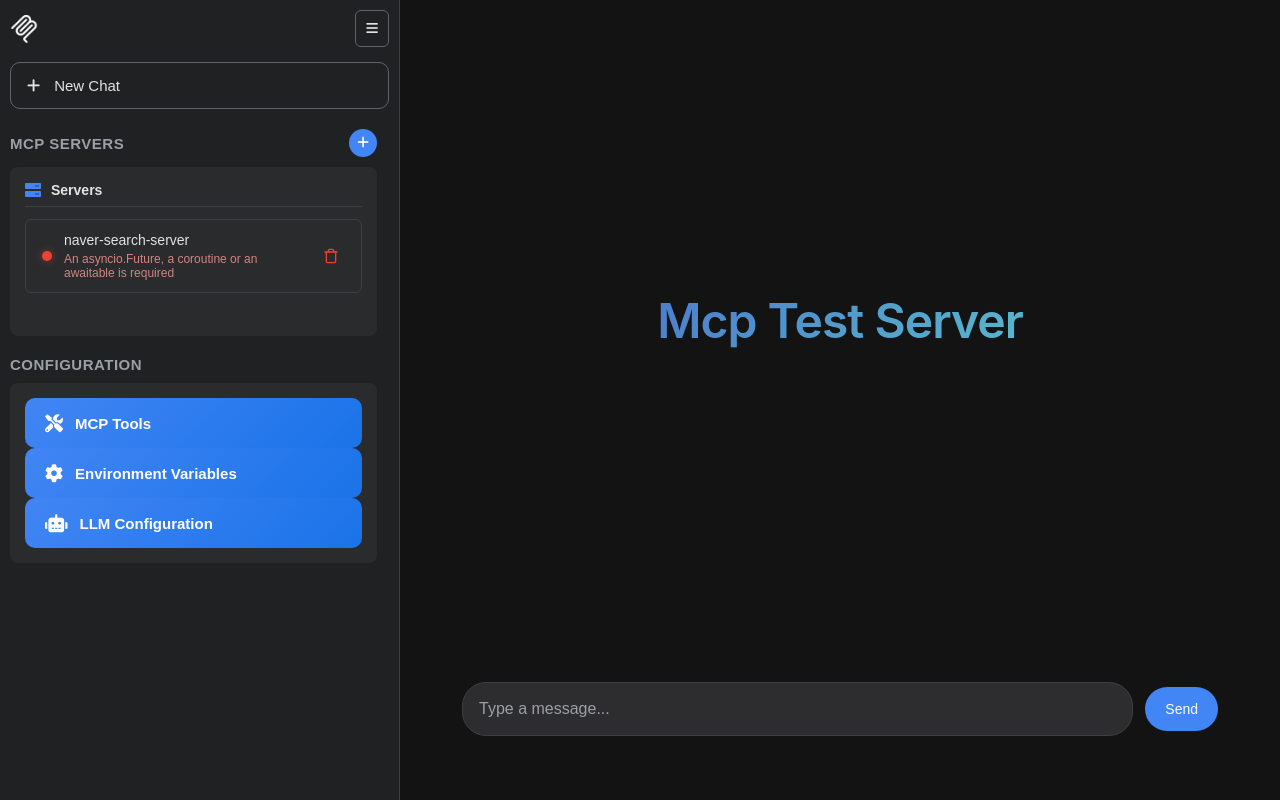
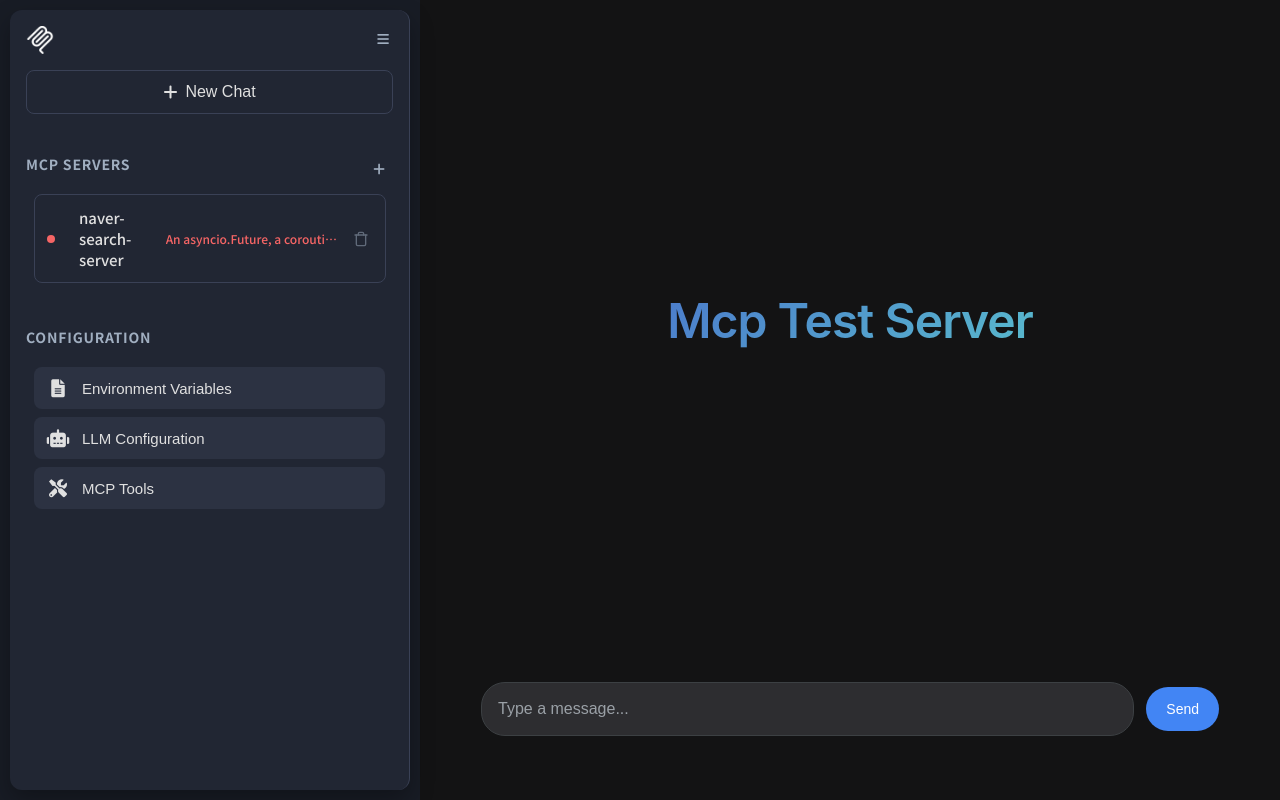
Before and after one commit to parkchanghyup/Telegram_AI_Agent_Bot, a Flask app: page / in a window 1280 px wide. Run offline with Flask 3, Linux system fonts and the light colour scheme; parts of the project's set-up code (start-up, migrations or seed data) failed here and were passed over; some libraries are stand-ins or nearby versions.

Commit message:
feat: sidebar ui 수정

```diff
--- a/frontend/static/script.js
+++ b/frontend/static/script.js
@@ -640,9 +640,7 @@ document.addEventListener('DOMContentLoaded', () => {
         serverDiv.className = 'server-item';
         serverDiv.innerHTML = `
             <span class="status-indicator"></span>
-            <div class="server-info">
-                <div class="server-name">${name}</div>
-            </div>
+            <span>${name}</span>
             <button class="action-btn" title="삭제" onclick="deleteServer(${index})">
                 <svg xmlns="http://www.w3.org/2000/svg" width="16" height="16" viewBox="0 0 24 24" fill="none" stroke="currentColor" stroke-width="2" stroke-linecap="round" stroke-linejoin="round"><polyline points="3 6 5 6 21 6"></polyline><path d="M19 6v14a2 2 0 0 1-2 2H7a2 2 0 0 1-2-2V6m3 0V4a2 2 0 0 1 2-2h4a2 2 0 0 1 2 2v2"></path></svg>
             </button>
@@ -688,9 +686,7 @@ document.addEventListener('DOMContentLoaded', () => {
             const noServersElement = document.createElement('div');
             noServersElement.className = 'server-item';
             noServersElement.innerHTML = `
-                <div class="server-info">
-                    <div class="server-name">⚠️ 등록된 서버가 없습니다</div>
-                </div>
+                <span>⚠️ 등록된 서버가 없습니다</span>
             `;
             serverContainer.appendChild(noServersElement);
         }
@@ -990,9 +986,7 @@ document.addEventListener('DOMContentLoaded', () => {
             (!serverStatus.inactive_servers || serverStatus.inactive_servers.length === 0)) {
             serverListContainer.innerHTML = `
                 <div class="server-item">
-                    <div class="server-info">
-                        <div class="server-name">⚠️ 등록된 서버가 없습니다</div>
-                    </div>
+                    <span>⚠️ 등록된 서버가 없습니다</span>
                 </div>
             `;
         }
@@ -1014,10 +1008,8 @@ document.addEventListener('DOMContentLoaded', () => {
 
         serverDiv.innerHTML = `
             <span class="status-indicator ${status}"></span>
-            <div class="server-info">
-                <div class="server-name">${server.name}</div>
-                ${!isActive && errorMessage ? `<div class="server-error" title="${errorMessage}">${errorMessage}</div>` : ''}
-            </div>
+            <span>${server.name}</span>
+            ${!isActive && errorMessage ? `<span class="server-error" title="${errorMessage}">${errorMessage}</span>` : ''}
             ${actualIndex >= 0 ?
                 `<button class="action-btn" title="삭제" onclick="deleteServer(${actualIndex})">
                     <svg xmlns="http://www.w3.org/2000/svg" width="16" height="16" viewBox="0 0 24 24" fill="none" stroke="currentColor" stroke-width="2" stroke-linecap="round" stroke-linejoin="round"><polyline points="3 6 5 6 21 6"></polyline><path d="M19 6v14a2 2 0 0 1-2 2H7a2 2 0 0 1-2-2V6m3 0V4a2 2 0 0 1 2-2h4a2 2 0 0 1 2 2v2"></path></svg>
--- a/frontend/static/style.css
+++ b/frontend/static/style.css
@@ -1,8 +1,25 @@
 /* Basic Styles */
+/* Import Google Fonts */
+@import url('https://fonts.googleapis.com/css2?family=Noto+Sans+KR:wght@400;500;700&display=swap');
+
+/* Theme variables based on temp.html */
+:root {
+    --bg-primary: #181C25;
+    --bg-secondary: #212633;
+    --bg-tertiary: #2C3242;
+    --text-primary: #E0E0E0;
+    --text-secondary: #A0AEC0;
+    --accent-primary: #3A82F6;
+    --accent-hover: #5A9BFF;
+    --status-active: #48BB78;
+    --status-inactive: #F56565;
+    --border-color: #3A4156;
+}
+
 body {
-    background-color: #131314;
-    color: #e3e3e3;
-    font-family: 'Google Sans', sans-serif;
+    background-color: var(--bg-primary);
+    color: var(--text-primary);
+    font-family: 'Noto Sans KR', 'Google Sans', sans-serif;
     margin: 0;
     height: 100vh;
     overflow: hidden;
@@ -13,29 +30,37 @@ body {
     height: 100vh;
 }
 
-/* Sidebar Styles (ChatGPT Layout, Gemini Colors) */
+/* Sidebar Styles - Updated with temp.html design */
 .sidebar {
     width: 400px;
-    background-color: #202123; /* A slightly different dark for contrast */
-    border-right: 1px solid #3c4043;
+    min-height: 95vh;
+    background-color: var(--bg-secondary);
+    border-right: 1px solid var(--border-color);
     display: flex;
     flex-direction: column;
     transition: width 0.3s ease, padding 0.3s ease;
-    padding: 10px;
+    padding: 16px;
     box-sizing: border-box;
     z-index: 1000;
+    gap: 20px;
+    box-shadow: 0 10px 25px rgba(0,0,0,0.3);
+    border-radius: 12px;
+    margin: 10px;
 }
 
 .sidebar.collapsed {
     width: 0;
     padding: 0;
     overflow: hidden;
+    margin: 0;
+    border: none;
+    box-shadow: none;
 }
 
 .sidebar-header {
     display: flex;
-    flex-direction: column; /* 세로 배치 */
-    gap: 15px; /* 섹션 사이 간격 */
+    flex-direction: column;
+    gap: 15px;
     margin-bottom: 20px;
 }
 
@@ -44,6 +69,7 @@ body {
     justify-content: space-between;
     align-items: center;
     width: 100%;
+    margin-bottom: -4px; /* 새 채팅 버튼과의 간격 미세 조정 */
 }
 
 .logo {
@@ -62,33 +88,38 @@ body {
     width: 100%;
     display: flex;
     align-items: center;
-    gap: 14px;
+    justify-content: center;
+    gap: 8px;
     background-color: transparent;
-    border: 1px solid #5f6368;
-    color: #e3e3e3;
-    padding: 14px 16px;
-    border-radius: 10px;
-    cursor: pointer;
-    font-size: 15px;
+    border: 1px solid var(--border-color);
+    color: var(--text-primary);
+    padding: 12px;
+    border-radius: 8px;
+    cursor: pointer;
+    font-size: 16px;
     font-weight: 500;
-    text-align: left;
+    text-align: center;
     white-space: nowrap;
-    transition: all 0.2s ease;
+    transition: background-color 0.2s, color 0.2s;
 }
 
 .new-chat-btn:hover {
-    background-color: #3c4043;
+    background-color: var(--accent-primary);
+    border-color: var(--accent-primary);
 }
 
 .sidebar-toggle {
-    background: transparent;
-    border: 1px solid #5f6368;
-    color: #e3e3e3;
-    padding: 10px;
-    border-radius: 6px;
-    cursor: pointer;
+    background: none;
+    border: none;
+    color: #A0AEC0;
+    cursor: pointer;
+    padding: 4px;
+    border-radius: 50%;
+    display: flex;
+    align-items: center;
+    justify-content: center;
+    transition: background-color 0.2s, color 0.2s;
     margin-left: 10px;
-    transition: transform 0.3s ease;
 }
 
 .sidebar.collapsed .sidebar-toggle {
@@ -100,7 +131,6 @@ body {
     overflow-y: auto;
     opacity: 1;
     transition: opacity 0.2s ease;
-    padding-right: 12px; /* Add padding for scrollbar */
 }
 
 .sidebar.collapsed .sidebar-content {
@@ -108,14 +138,20 @@ body {
 }
 
 .sidebar-title {
-    font-size: 15px;
-    color: #9aa0a6;
-    margin: 24px 0 12px;
+    font-size: 14px;
+    font-weight: 700;
+    color: #A0AEC0;
     text-transform: uppercase;
-    letter-spacing: 0.5px;
-    font-weight: 600;
+    letter-spacing: 0.8px;
     white-space: nowrap;
-}
+    margin: 0;
+}
+
+.sidebar-section h2.sidebar-title {
+    margin-bottom: 12px; /* Added margin below title text */
+}
+
+
 
 /* Section */
 .section {
@@ -123,13 +159,11 @@ body {
 }
 
 .section-header {
-    padding: 0;
     display: flex;
     justify-content: space-between;
     align-items: center;
     width: 100%;
     text-align: left;
-    margin-bottom: 10px;
 }
 
 .section-header .sidebar-title {
@@ -138,29 +172,36 @@ body {
 
 .section-content {
     display: block;
-    padding: 15px;
-    background-color: #2a2b2c;
+    padding: 8px;
+    padding-bottom: 24px;
     border-radius: 8px;
+}
+
+/* Separated MCP server items */
+.mcp-servers .server-item {
+    background-color: var(--bg-secondary);
+    border: 1px solid var(--border-color);
 }
 
 /* Add Server Button */
 .add-server-btn {
-    background-color: #4285f4;
-    border: none;
-    color: white;
+    background: none;
+    border: none;
+    color: #A0AEC0;
+    cursor: pointer;
+    padding: 4px;
+    border-radius: 50%;
+    display: flex;
+    align-items: center;
+    justify-content: center;
+    transition: background-color 0.2s, color 0.2s;
     width: 28px;
     height: 28px;
-    border-radius: 50%;
-    display: flex;
-    align-items: center;
-    justify-content: center;
-    cursor: pointer;
-    transition: all 0.2s ease;
 }
 
 .add-server-btn:hover {
-    background-color: #5a95f5;
-    transform: scale(1.1);
+    background-color: #2C3242;
+    color: #E0E0E0;
 }
 
 .save-config-container {
@@ -628,60 +669,57 @@ body {
     background: #5f6368;
 }
 
-/* MCP Server Configuration Styles - Simplified */
-#server-list-items {
-    max-height: 200px;
-    overflow-y: auto;
-    margin-bottom: 15px;
-}
 
 /* 서버 목록 스타일 */
 .server-list {
     display: flex;
     flex-direction: column;
-    gap: 10px;
+    gap: 8px;
 }
 
 /* 서버 항목 스타일 */
 .server-item {
-    background-color: #2a2b2c;
-    border-radius: 6px;
-    margin-bottom: 8px;
-    border: 1px solid #3c4043;
-    transition: background-color 0.2s ease;
-    display: flex;
-    align-items: center;
-    padding: 12px 16px;
+    width: 93%;
+    padding: 12px;
+    background-color: var(--bg-tertiary);
+    border: none;
+    border-radius: 8px;
+    color: var(--text-primary);
+    font-size: 15px;
+    font-weight: 500;
+    cursor: pointer;
+    transition: background-color 0.2s;
+    display: flex;
+    align-items: center;
     gap: 12px;
+    text-align: left;
 }
 
 .server-item:hover {
-    background-color: #323436;
+    background-color: #383e52;
 }
 
 /* 상태 표시기 스타일 */
 .status-indicator {
-    width: 10px;
-    height: 10px;
+    width: 8px;
+    height: 8px;
     border-radius: 50%;
-    background-color: #333;
+    margin-right: 12px;
     flex-shrink: 0;
 }
 
 .status-indicator.active {
-    background-color: #34a853;
-    box-shadow: 0 0 8px rgba(52, 168, 83, 0.5);
+    background-color: var(--status-active);
 }
 
 .status-indicator.inactive {
-    background-color: #ea4335;
-    box-shadow: 0 0 8px rgba(234, 67, 53, 0.5);
+    background-color: var(--status-inactive);
 }
 
 /* 서버 정보 스타일 */
 .server-info {
-    flex: 1;
-    min-width: 0;
+    flex-grow: 1;
+    overflow: hidden;
     display: flex;
     flex-direction: column;
     gap: 4px;
@@ -689,37 +727,44 @@ body {
 
 .server-name {
     font-weight: 500;
-    font-size: 14px;
-    color: #e3e3e3;
+    color: #E0E0E0;
+    white-space: nowrap;
     overflow: hidden;
     text-overflow: ellipsis;
-    white-space: nowrap;
 }
 
 .server-error {
     font-size: 12px;
-    color: #ff9999;
-    opacity: 0.8;
+    color: #F56565;
+    white-space: nowrap;
     overflow: hidden;
     text-overflow: ellipsis;
+    margin-right: auto;
 }
 
 /* 액션 버튼 스타일 */
 .action-btn {
-    background-color: transparent;
-    border: none;
-    color: #ea4335;
-    padding: 6px;
-    border-radius: 4px;
-    cursor: pointer;
+    background: none;
+    border: none;
+    color: #A0AEC0;
+    cursor: pointer;
+    padding: 4px;
+    border-radius: 50%;
     display: flex;
     align-items: center;
     justify-content: center;
-    transition: all 0.2s ease;
+    transition: background-color 0.2s, color 0.2s;
+    margin-left: auto; /* Changed from 8px to auto for right alignment */
+    opacity: 0.5;
 }
 
 .action-btn:hover {
-    background-color: rgba(234, 67, 53, 0.2);
+    background-color: var(--bg-tertiary);
+    color: var(--text-primary);
+}
+
+.server-item:hover .action-btn {
+    opacity: 1;
 }
 
 /* 이전 스타일 하위 호환성 유지 */
@@ -803,23 +848,7 @@ body {
 }
 
 /* Scrollbar for server list */
-#server-list-items::-webkit-scrollbar {
-    width: 6px;
-}
-
-#server-list-items::-webkit-scrollbar-track {
-    background: #1e1f20;
-    border-radius: 3px;
-}
-
-#server-list-items::-webkit-scrollbar-thumb {
-    background: #3c4043;
-    border-radius: 3px;
-}
-
-#server-list-items::-webkit-scrollbar-thumb:hover {
-    background: #5f6368;
-}
+/* Server list scrollbar removed */
 
 
 
@@ -1305,39 +1334,45 @@ body {
     flex: 1;
 }
 
-/* Sidebar Action Button Styles */
+/* Sidebar Action Button Styles - Updated */
 .sidebar-section {
-    margin-bottom: 24px;
-}
-
-.sidebar-action-btn {
+    margin-bottom: 20px;
+}
+
+.config-list {
+    display: flex;
+    padding: 8px;
+    flex-direction: column;
+    gap: 8px;
+}
+
+.sidebar-action-btn, .config-action-btn {
     width: 100%;
-    background: linear-gradient(135deg, #4285f4, #1a73e8);
-    color: white;
-    border: none;
-    padding: 16px 20px;
-    border-radius: 10px;
+    padding: 12px;
+    background-color: var(--bg-tertiary);
+    border: none;
+    border-radius: 8px;
+    color: var(--text-primary);
     font-size: 15px;
-    font-weight: 600;
-    cursor: pointer;
-    transition: all 0.2s ease;
+    font-weight: 500;
+    cursor: pointer;
+    transition: background-color 0.2s;
     display: flex;
     align-items: center;
     gap: 12px;
-    font-family: 'Google Sans', sans-serif;
     text-align: left;
-    justify-content: flex-start;
-}
-
-.sidebar-action-btn:hover {
-    background: linear-gradient(135deg, #3367d6, #185abc);
-    transform: translateY(-2px);
-    box-shadow: 0 6px 16px rgba(66, 133, 244, 0.4);
-}
-
-.sidebar-action-btn i {
+}
+
+.sidebar-action-btn:hover, .config-action-btn:hover {
+    background-color: #383e52;
+}
+
+.sidebar-action-btn i, .config-action-btn i, .sidebar-action-btn svg, .config-action-btn svg {
     font-size: 18px;
     flex-shrink: 0;
+    width: 24px; /* Fixed width for icon area */
+    display: flex;
+    justify-content: center;
 }
 
 /* Success Modal Styles */
@@ -1356,7 +1391,7 @@ body {
     animation: fadeIn 0.3s ease-out;
 }
 
-#env-modal-overlay, #llm-modal-overlay {
+#env-modal-overlay, #llm-modal-overlay, #mcp-tools-modal-overlay {
     z-index: 9998;
 }
 
@@ -1739,3 +1774,11 @@ body {
 .env-modal-footer #save-env-config:active {
     transform: scale(0.98);
 }
+
+/* Add sidebar top nav styles from temp.html */
+.sidebar-top-nav {
+    display: flex;
+    justify-content: space-between;
+    align-items: center;
+    margin-bottom: -4px;
+}
--- a/frontend/templates/index.html
+++ b/frontend/templates/index.html
@@ -16,33 +16,31 @@
     <div class="app-container">
         <!-- Sidebar -->
         <div class="sidebar" id="sidebar">
-            <div class="sidebar-header">
-                <div class="header-top">
+            <div class="sidebar-top-nav">
+                <div class="logo">
                     <img src="{{ url_for('static', filename='mcp-8x.png') }}" alt="MCP Logo" class="logo">
+                </div>
                 <button class="sidebar-toggle" id="sidebar-toggle" title="Collapse sidebar">
                     <i class="fas fa-bars"></i>
                 </button>
             </div>
+
+            <div class="sidebar-header">
                 <button class="new-chat-btn" id="new-chat-btn">
                     <i class="fas fa-plus"></i>
                     <span>New Chat</span>
                 </button>
             </div>
+
             <div class="sidebar-content">
-                <div class="section">
+                <section class="sidebar-section">
                     <div class="section-header" id="mcp-servers-header">
-                        <h3 class="sidebar-title">MCP Servers</h3>
+                        <h2 class="section-title sidebar-title">MCP Servers</h2>
                         <button class="add-server-btn" id="add-server-btn" title="Add new server">
                             <i class="fas fa-plus"></i>
                         </button>
                     </div>
                     <div class="section-content mcp-servers" id="mcp-servers">
-                        <!-- Save Changes 버튼 제거됨 -->
-                        <div class="server-list-section">
-                            <div class="list-header">
-                                <i class="fas fa-server"></i>
-                                <span>Servers</span>
-                            </div>
                         <div class="server-list" id="server-list-items">
                             <!-- MCP servers will be loaded here -->
                             <!-- 서버 항목 예시:
@@ -58,32 +56,27 @@
                             -->
                         </div>
                     </div>
-                    </div>
-                </div>
+                </section>
 
-                <div class="section">
-                    <div class="section-header">
-                        <h3 class="sidebar-title">CONFIGURATION</h3>
-                    </div>
-                    <div class="section-content">
+                <section class="sidebar-section">
+                    <h2 class="section-title sidebar-title">CONFIGURATION</h2>
                     <div class="config-list">
-                            <button class="sidebar-action-btn" id="open-mcp-tools-modal-btn">
+                        <button class="config-action-btn" id="open-env-modal-btn">
+                            <i class="fas fa-file-alt"></i>
+                            <span>Environment Variables</span>
+                        </button>
+
+                        <button class="config-action-btn" id="open-llm-modal-btn">
+                            <i class="fas fa-robot"></i>
+                            <span>LLM Configuration</span>
+                        </button>
+
+                        <button class="config-action-btn" id="open-mcp-tools-modal-btn">
                             <i class="fas fa-tools"></i>
                             <span>MCP Tools</span>
                         </button>
-
-                            <button class="sidebar-action-btn" id="open-env-modal-btn">
-                                <i class="fas fa-cog"></i>
-                                <span>Environment Variables</span>
-                            </button>
-
-                            <button class="sidebar-action-btn" id="open-llm-modal-btn">
-                                <i class="fas fa-robot"></i>
-                                <span>LLM Configuration</span>
-                            </button>
                     </div>
-                    </div>
-                </div>
+                </section>
             </div>
         </div>
 
```
Lines whose indentation alone changed are shown as unchanged.
